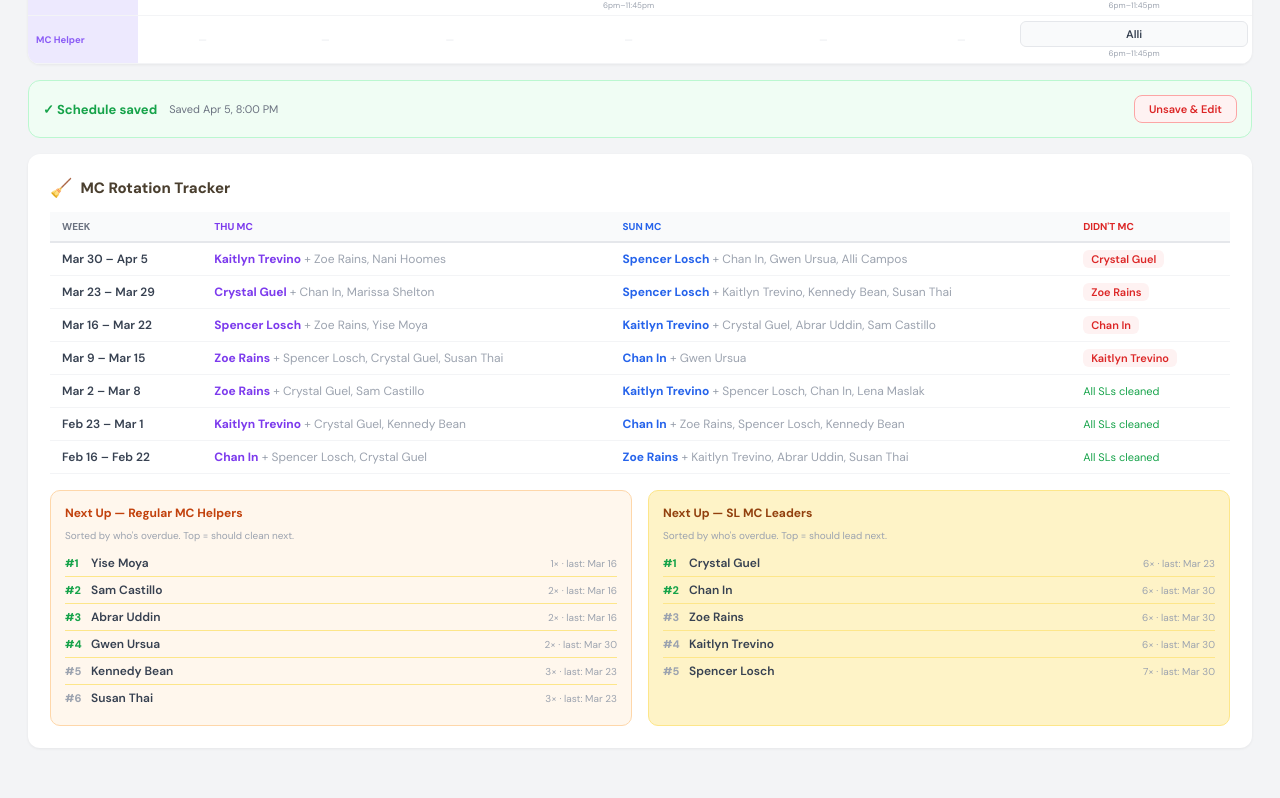
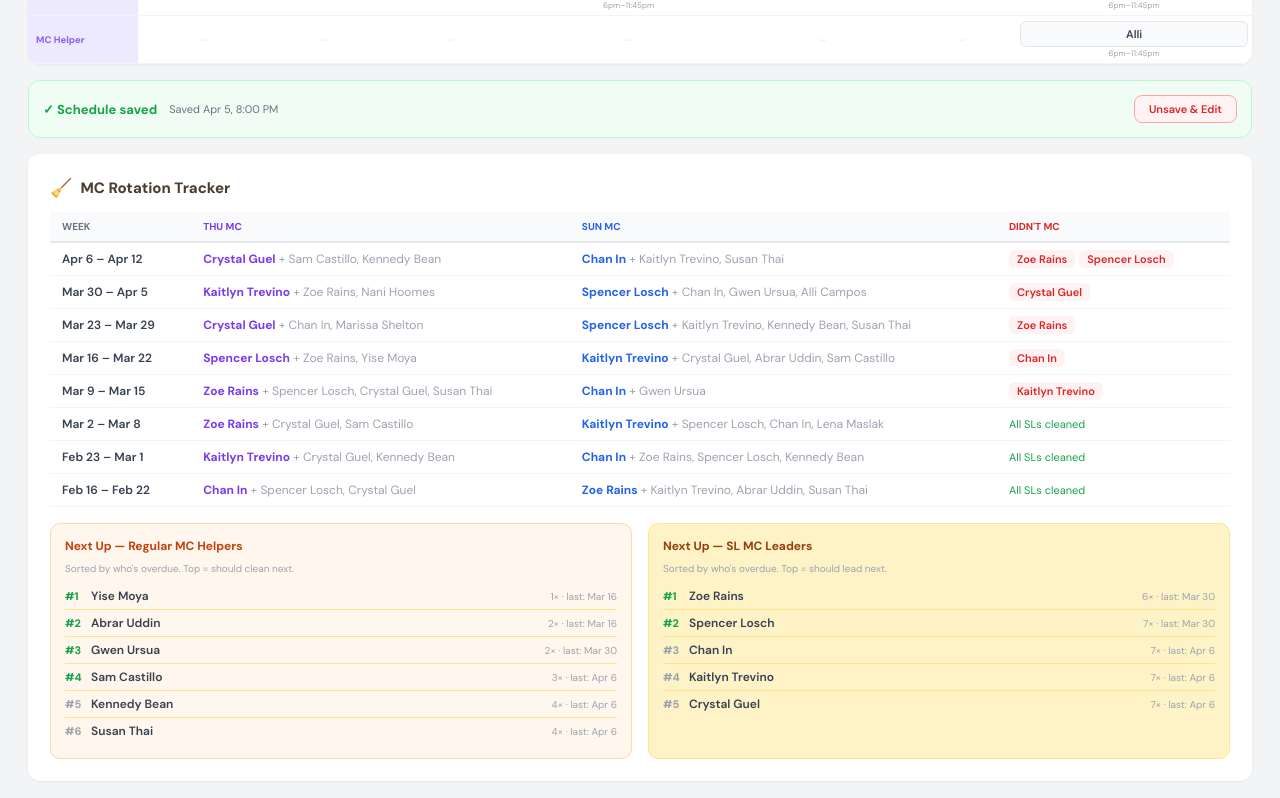
Before and after one commit to zlesly1717/somisomi-scheduler, a React (Vite) app in the folder somisomi-scheduler/: page / in a window 1280 px wide. Shown: the part 462-1260 px from the top of the page. Before the commit the page ends 1228 px from the top, so only its background shows below. Built offline with nearby package versions, Linux system fonts and the light colour scheme.

Commit message:
Add files via upload

```diff
--- a/somisomi-scheduler/src/App.jsx
+++ b/somisomi-scheduler/src/App.jsx
@@ -94,6 +94,13 @@ function buildMCHistorySeed() {
       sun: { leader: "Spencer Losch", slHelper: null, helpers: ["Chan In", "Gwen Ursua", "Alli Campos"] },
       breakSL: "Crystal Guel", savedAt: "2026-04-05T20:00:00Z",
     },
+    { key: "2026-04-06", // Apr 6-12
+      // Thu Apr 10: Crystal SL (back from break) + helpers TBD by auto-scheduler
+      // Sun Apr 12: Chan SL (Spencer led last 2 Sundays) + helpers TBD
+      thu: { leader: "Crystal Guel", helpers: ["Sam Castillo", "Kennedy Bean"] },
+      sun: { leader: "Chan In", slHelper: null, helpers: ["Kaitlyn Trevino", "Susan Thai"] },
+      breakSL: null, savedAt: "2026-04-12T20:00:00Z",
+    },
   ];
 
   const result = {};
@@ -182,6 +189,24 @@ export default function App() {
         }
         return e;
       });
+      // Migrate: add Cesia Garcia if not already present
+      if (!emps.find(e => e.name === "Cesia Garcia" || e.id === "tr-6")) {
+        emps.push({
+          id:"tr-6", name:"Cesia Garcia", role:"trainee", status:"active",
+          maxShifts:2, minShifts:1, maxHours:10, minHours:0,
+          tags:[], guaranteedDays:[], traineeCumulative:4.0,
+          notes:"High schooler. Max 1-2 shifts per week, evenings/weekends preferred.",
+          unavailability:{
+            mon:{allDay:false,start:"06:00",end:"15:00"},
+            tue:{allDay:false,start:"06:00",end:"15:00"},
+            wed:{allDay:false,start:"06:00",end:"15:00"},
+            thu:{allDay:false,start:"06:00",end:"15:00"},
+            fri:{allDay:false,start:"06:00",end:"15:00"},
+            sat:{allDay:false,start:"",end:""},
+            sun:{allDay:false,start:"",end:""},
+          },
+        });
+      }
       const r = data.rules || SEED_RULES;
       if (!r.mcRotation) r.mcRotation = SEED_RULES.mcRotation;
       if (r.mcRotation && !r.mcRotation.shiftLeadPool) {
@@ -210,7 +235,7 @@ export default function App() {
       setTimeOffs(data.timeOffs || []);
       // Migrate: pre-seed MC rotation history from past 4 weeks if not already saved
       const existing = data.savedSchedules || {};
-      if (!existing["2026-02-16"] || !existing["2026-03-23"] || !existing["2026-03-30"]) {
+      if (!existing["2026-02-16"] || !existing["2026-03-23"] || !existing["2026-03-30"] || !existing["2026-04-06"]) {
         const mcHistory = buildMCHistorySeed();
         Object.entries(mcHistory).forEach(([k, v]) => { if (!existing[k]) existing[k] = v; });
       }
--- a/somisomi-scheduler/src/EmployeesTab.jsx
+++ b/somisomi-scheduler/src/EmployeesTab.jsx
@@ -127,7 +127,7 @@ function EditEmpModal({ emp, onSave, onClose }) {
 
 function EmpCard({ emp, onEdit, onAction }) {
   const rc = ROLE_CONFIG[emp.role];
-  const off = emp.status === "inactive";
+  const off = emp.status === "inactive" || emp.status === "off";
   return (
     <div style={{ background: off ? "#F9FAFB" : "#fff", borderRadius: 12, padding: "14px 16px", borderLeft: `4px solid ${off ? "#D1D5DB" : rc.accent}`, boxShadow: "0 1px 3px rgba(0,0,0,0.04)", opacity: off ? 0.6 : 1, display: "flex", flexDirection: "column", gap: 8 }}>
       <div style={{ display: "flex", justifyContent: "space-between", alignItems: "flex-start" }}>
@@ -219,8 +219,8 @@ export function EmployeesTab({ employees, setEmployees }) {
   const delEmp = id => { setEmployees(p => p.filter(e => e.id !== id)); setConfirmId(null); };
 
   const filtered = employees.filter(e => {
-    if (filter === "inactive") return e.status === "inactive";
-    if (e.status === "inactive") return false;
+    if (filter === "inactive") return e.status === "inactive" || e.status === "off";
+    if (e.status === "inactive" || e.status === "off") return false;
     if (filter !== "all" && e.role !== filter) return false;
     if (search && !e.name.toLowerCase().includes(search.toLowerCase())) return false;
     return true;
@@ -302,7 +302,7 @@ export function EmployeesTab({ employees, setEmployees }) {
               <div style={{ fontSize: 12, color: "#9CA3AF", marginBottom: 16 }}>Deactivating keeps their data. Deleting removes permanently.</div>
               <div style={{ display: "flex", gap: 8, justifyContent: "center" }}>
                 <button onClick={() => setConfirmId(null)} style={{ padding: "7px 16px", borderRadius: 8, border: "1px solid #D1D5DB", background: "#fff", cursor: "pointer", fontSize: 12, fontWeight: 600, fontFamily: font }}>Cancel</button>
-                <button onClick={() => { togStatus(confirmId); setConfirmId(null); }} style={{ padding: "7px 16px", borderRadius: 8, border: "none", background: "#4A3F2F", color: "#fff", cursor: "pointer", fontSize: 12, fontWeight: 700, fontFamily: font }}>{emp.status === "inactive" ? "Reactivate" : "Deactivate"}</button>
+                <button onClick={() => { togStatus(confirmId); setConfirmId(null); }} style={{ padding: "7px 16px", borderRadius: 8, border: "none", background: "#4A3F2F", color: "#fff", cursor: "pointer", fontSize: 12, fontWeight: 700, fontFamily: font }}>{emp.status === "inactive" || emp.status === "off" ? "Reactivate" : "Deactivate"}</button>
                 <button onClick={() => delEmp(confirmId)} style={{ padding: "7px 16px", borderRadius: 8, border: "none", background: "#DC2626", color: "#fff", cursor: "pointer", fontSize: 12, fontWeight: 700, fontFamily: font }}>Delete</button>
               </div>
             </div>
--- a/somisomi-scheduler/src/ScheduleTab.jsx
+++ b/somisomi-scheduler/src/ScheduleTab.jsx
@@ -321,6 +321,7 @@ function genSchedule(weekDates, employees, rules, schoolDates, weeklyTimeOffs, d
   };
 
   // For rule checking: graduated trainees behave like regulars
+  const isEffectivelyGraduated = (e) => e.role === "trainee" && (e.traineeCumulative || 0) >= (rules.trainee?.graduationHours || 30);
   const isTrainee = (emp) => emp.role === "trainee" && !isEffectivelyGraduated(emp);
 
   // CANNOT BREAK: Crystal off Sundays (unless explicit availability override)
@@ -373,7 +374,9 @@ function genSchedule(weekDates, employees, rules, schoolDates, weeklyTimeOffs, d
       if (!crystalSundayOK(emp, dateStr)) return false; // Crystal off Sundays
       // SLs can only be on Mon-Wed evening via the slOnly evening_sl slot
       // Regular "evening" type slots on Mon-Wed are for regulars only
-      if (emp.role === "shift_lead" && slot.type === "evening" && !isWE && !isFri && dow >= 1 && dow <= 4) return false;
+      // Thu: SLs allowed on evening slots ONLY if they're not already doing MC that night
+      if (emp.role === "shift_lead" && slot.type === "evening" && !isWE && !isFri && dow >= 1 && dow <= 3) return false;
+      if (emp.role === "shift_lead" && slot.type === "evening" && dow === 4 && mcCount[emp.id] >= 1) return false;
       // CANNOT BREAK: Only 1 SL on day shifts (the Day Lead slot)
       // The "day" type (2nd day slot) should never have an SL — regulars only
       if (emp.role === "shift_lead" && slot.type === "day") return false;
@@ -463,18 +466,18 @@ function genSchedule(weekDates, employees, rules, schoolDates, weeklyTimeOffs, d
     }
     if (staffing.mid > 0) { for (let i = 0; i < staffing.mid; i++) { slots.push({ type: "mid", label: "Mid Shift", start: midS, end: midE, hours: hrs(midS, midE), slOnly: false, order: 10 + i }); } }
     if (isMC) {
-      // Thu MC: 1 SL leader + 2 reg helpers (3 total)
-      // Sun MC: 1 SL leader + 1 SL helper + 2 reg helpers (4 total)
+      // Thu MC: 1 SL leader + 2 reg helpers = 3 total (owner helps in person)
+      // Sun MC: 1 SL leader + 1 SL helper + 2 reg helpers = 4 total (no outside help)
       slots.push({ type: "mc_leader", label: "MC Leader (Eve SL)", start: mcS, end: mcE, hours: hrs(mcS, mcE), slOnly: true, isMC: true, order: 20 });
       if (isSun) {
+        // Sunday needs a 2nd SL on the MC crew
         slots.push({ type: "mc_sl_helper", label: "MC Helper (SL)", start: mcS, end: mcE, hours: hrs(mcS, mcE), slOnly: true, isMC: true, order: 21 });
       }
-      // MC helpers: always 2 for Thu, 2 for Sun
-      const regHelpers = isSun ? 2 : 2;
-      for (let i = 0; i < regHelpers; i++) { slots.push({ type: "mc_helper", label: "MC Helper", start: mcS, end: mcE, hours: hrs(mcS, mcE), slOnly: false, isMC: true, order: 22 + i }); }
+      // Both Thu and Sun get 2 regular helpers
+      for (let i = 0; i < 2; i++) { slots.push({ type: "mc_helper", label: "MC Helper", start: mcS, end: mcE, hours: hrs(mcS, mcE), slOnly: false, isMC: true, order: 22 + i }); }
       // Extra evening workers (non-MC): if staffing.evening > base, add evening slots
       // These can be trainees or regulars working the floor alongside the MC crew
-      const baseEvening = isSun ? 4 : 3; // Sun default=4 (mc_leader+mc_sl_helper+2helpers), Thu default=3
+      const baseEvening = isSun ? 4 : 3; // Sun=4 (mc_leader+sl_helper+2helpers), Thu=3 (mc_leader+2helpers)
       const extraEvening = (staffing.evening || baseEvening) - baseEvening;
       for (let i = 0; i < extraEvening; i++) {
         slots.push({ type: "evening", label: "Evening", start: eveS, end: eveE, hours: hrs(eveS, eveE), slOnly: false, isMC: false, isTraineeSlot: i === 0, order: 30 + i });
@@ -527,8 +530,7 @@ function genSchedule(weekDates, employees, rules, schoolDates, weeklyTimeOffs, d
   // ══════════════════════════════════════════════════════════════════
 
   const gradHours = rules.trainee?.graduationHours || 30;
-  // Treat graduated trainees as regulars for scheduling (even if role not updated yet)
-  const isEffectivelyGraduated = e => e.role === "trainee" && (e.traineeCumulative || 0) >= gradHours;
+  // isEffectivelyGraduated and isTrainee defined earlier in helpers section
   const sls = active.filter(e => e.role === "shift_lead");
   const regs = active.filter(e => e.role === "regular" || isEffectivelyGraduated(e));
   const traineeEmps = active.filter(e => e.role === "trainee" && !isEffectivelyGraduated(e));
@@ -571,15 +573,23 @@ function genSchedule(weekDates, employees, rules, schoolDates, weeklyTimeOffs, d
 
     // Sun MC SLs: pick SL who hasn't led MC longest (rotation fairness)
     if (slot.isMC && slot._dow === 0) {
+      const prevWeekKeyMC = weekDates[0] ? (() => {
+        const d = new Date(weekDates[0] + "T12:00:00"); d.setDate(d.getDate() - 7);
+        return d.toISOString().split("T")[0];
+      })() : "";
       const mcSortFn = (a, b) => {
+        const aLastMC = mcHistoryLast[a.name] || "";
+        const bLastMC = mcHistoryLast[b.name] || "";
+        // Penalize SLs who led MC last week
+        const aRecent = aLastMC >= prevWeekKeyMC ? 1 : 0;
+        const bRecent = bLastMC >= prevWeekKeyMC ? 1 : 0;
+        if (aRecent !== bRecent) return aRecent - bRecent;
         const aCount = mcHistoryCount[a.name] || 0;
         const bCount = mcHistoryCount[b.name] || 0;
         if (aCount !== bCount) return aCount - bCount;
-        const aLast = mcHistoryLast[a.name] || "";
-        const bLast = mcHistoryLast[b.name] || "";
-        if (!aLast && bLast) return -1;
-        if (aLast && !bLast) return 1;
-        if (aLast !== bLast) return aLast.localeCompare(bLast);
+        if (!aLastMC && bLastMC) return -1;
+        if (aLastMC && !bLastMC) return 1;
+        if (aLastMC !== bLastMC) return aLastMC.localeCompare(bLastMC);
         return sh[a.id] - sh[b.id];
       };
       let cands = getCandidates(slot, c => c.filter(e => e.role === "shift_lead"));
@@ -612,7 +622,7 @@ function genSchedule(weekDates, employees, rules, schoolDates, weeklyTimeOffs, d
     let cands = getCandidates(slot, c => c.filter(e => e.role === "shift_lead"));
     cands.sort(slSortFn);
     // For SL-required evening slots: if no candidate due to night rules, relax F7/F8
-    if (cands.length === 0 && (slot.type === "evening_sl" || slot.type === "evening_sl2" || slot.type === "mc_sl_helper")) {
+    if (cands.length === 0 && (slot.type === "evening_sl" || slot.type === "evening_sl2")) {
       approved.add("F7"); approved.add("F8");
       cands = getCandidates(slot, c => c.filter(e => e.role === "shift_lead"));
       approved.delete("F7"); approved.delete("F8");
@@ -717,15 +727,24 @@ function genSchedule(weekDates, employees, rules, schoolDates, weeklyTimeOffs, d
       const nonSLT = cands.filter(e => e.role !== "shift_lead" && e.role !== "trainee" && !(e.tags || []).includes("mc_exempt"));
       if (nonSLT.length > 0) cands = nonSLT;
       // Sort by MC rotation: fewest MC times first, then longest since last MC
+      // Strongly deprioritize anyone who MC'd last week (no back-to-back)
+      const prevWeekKey = weekDates[0] ? (() => {
+        const d = new Date(weekDates[0] + "T12:00:00"); d.setDate(d.getDate() - 7);
+        return d.toISOString().split("T")[0];
+      })() : "";
       cands.sort((a, b) => {
+        const aLastMC = mcHistoryLast[a.name] || "";
+        const bLastMC = mcHistoryLast[b.name] || "";
+        // Penalize anyone who MCd last week
+        const aRecent = aLastMC >= prevWeekKey ? 1 : 0;
+        const bRecent = bLastMC >= prevWeekKey ? 1 : 0;
+        if (aRecent !== bRecent) return aRecent - bRecent;
         const aCount = mcHistoryCount[a.name] || 0;
         const bCount = mcHistoryCount[b.name] || 0;
         if (aCount !== bCount) return aCount - bCount;
-        const aLast = mcHistoryLast[a.name] || "";
-        const bLast = mcHistoryLast[b.name] || "";
-        if (!aLast && bLast) return -1;
-        if (aLast && !bLast) return 1;
-        return aLast.localeCompare(bLast); // earlier = longer ago = pick first
+        if (!aLastMC && bLastMC) return -1;
+        if (aLastMC && !bLastMC) return 1;
+        return aLastMC.localeCompare(bLastMC); // earlier = longer ago = pick first
       });
     }
     // Weekend/Fri evening: slots 1+2 are slOnly (handled in Step 2 by evening_sl/evening_sl2)
@@ -817,7 +836,7 @@ function genSchedule(weekDates, employees, rules, schoolDates, weeklyTimeOffs, d
     const openSlots = [];
     weekDates.forEach(dateStr => {
       const dow = new Date(dateStr + "T12:00:00").getDay();
-      const isWeekend = dow === 0 || dow === 5 || dow === 6; // Fri/Sat/Sun only
+      const isWeekend = dow === 0 || dow === 4 || dow === 5 || dow === 6; // Thu/Fri/Sat/Sun
       if (!isWeekend) return;
 
       schedule[dateStr].forEach((slot, idx) => {
@@ -834,8 +853,10 @@ function genSchedule(weekDates, employees, rules, schoolDates, weeklyTimeOffs, d
         if (slot.isMC && mcCount[sl.id] >= 1) return;
         // Fri/Sat/Sun nights: SL overflow should not take regular evening slots
         // (2 SL slots are slOnly, remaining evening slots go to regulars)
+        // Thu evenings: SLs allowed as overflow if not on MC
         const slDow = new Date(dateStr + "T12:00:00").getDay();
         if ((slDow === 5 || slDow === 6 || slDow === 0) && slot.type === "evening") return;
+        if (slDow === 4 && slot.type === "evening" && mcCount[sl.id] >= 1) return;
         openSlots.push({ dateStr, idx, slot });
       });
     });
@@ -908,7 +929,7 @@ function genSchedule(weekDates, employees, rules, schoolDates, weeklyTimeOffs, d
     pool.sort((a, b) => sh[b.id] - sh[a.id]);
     const maxH = sh[pool[0].id];
     const minH = sh[pool[pool.length - 1].id];
-    if (maxH - minH <= 3) break; // SLs within 3h of each other — close enough
+    if (maxH - minH <= 1.5) break; // SLs within 1.5h of each other — close enough
 
     const overP = pool.filter(e => sh[e.id] >= maxH - 1);
     const underP = pool.filter(e => sh[e.id] <= minH + 1);
@@ -932,7 +953,7 @@ function genSchedule(weekDates, employees, rules, schoolDates, weeklyTimeOffs, d
             if (sh[under.id] + slot.hours > (under._effMaxHours || 24)) continue;
             if (!consecOK(under, weekDates.indexOf(dateStr))) continue;
             // Don't steal SL-required slots from SLs
-            if (over.role === "shift_lead" && (slot.type === "evening_sl" || slot.type === "evening_sl2" || slot.type === "day_lead" || slot.type === "mc_leader" || slot.type === "mc_sl_helper")) continue;
+            if (over.role === "shift_lead" && (slot.type === "evening_sl" || slot.type === "evening_sl2" || slot.type === "day_lead" || slot.type === "mc_leader")) continue;
             // Don't put SLs on Mon-Wed evening via swap
             const sDow = new Date(dateStr + "T12:00:00").getDay();
             if (under.role === "shift_lead" && slot.type === "evening" && sDow >= 1 && sDow <= 3) continue;
@@ -968,7 +989,7 @@ function genSchedule(weekDates, employees, rules, schoolDates, weeklyTimeOffs, d
     pool.sort((a, b) => sh[b.id] - sh[a.id]);
     const maxH = sh[pool[0].id];
     const minH = sh[pool[pool.length - 1].id];
-    if (maxH - minH <= 4) break;
+    if (maxH - minH <= 2) break;
 
     const overP = pool.filter(e => sh[e.id] >= maxH - 1);
     const underP = pool.filter(e => sh[e.id] <= minH + 1);
--- a/somisomi-scheduler/src/seedData.js
+++ b/somisomi-scheduler/src/seedData.js
@@ -208,6 +208,20 @@ export const SEED_EMPLOYEES = [
     },
     notes:"Trainee. 15h completed. Tue/Thu 6am-4:30pm, Wed 6am-1:30pm unavail.",traineeCumulative:15.0,guaranteedDays:[],
   },
+  {
+    id:"tr-6",name:"Cesia Garcia",role:"trainee",status:"active",
+    maxShifts:2,minShifts:1,maxHours:10,minHours:0,
+    tags:[],unavailability:{
+      mon:{allDay:false,start:"06:00",end:"15:00"},
+      tue:{allDay:false,start:"06:00",end:"15:00"},
+      wed:{allDay:false,start:"06:00",end:"15:00"},
+      thu:{allDay:false,start:"06:00",end:"15:00"},
+      fri:{allDay:false,start:"06:00",end:"15:00"},
+      sat:{allDay:false,start:"",end:""},
+      sun:{allDay:false,start:"",end:""},
+    },
+    notes:"High schooler. Max 1-2 shifts per week, evenings/weekends preferred.",traineeCumulative:4.0,guaranteedDays:[],
+  },
 ];
 
 export const SEED_RULES = {
```
